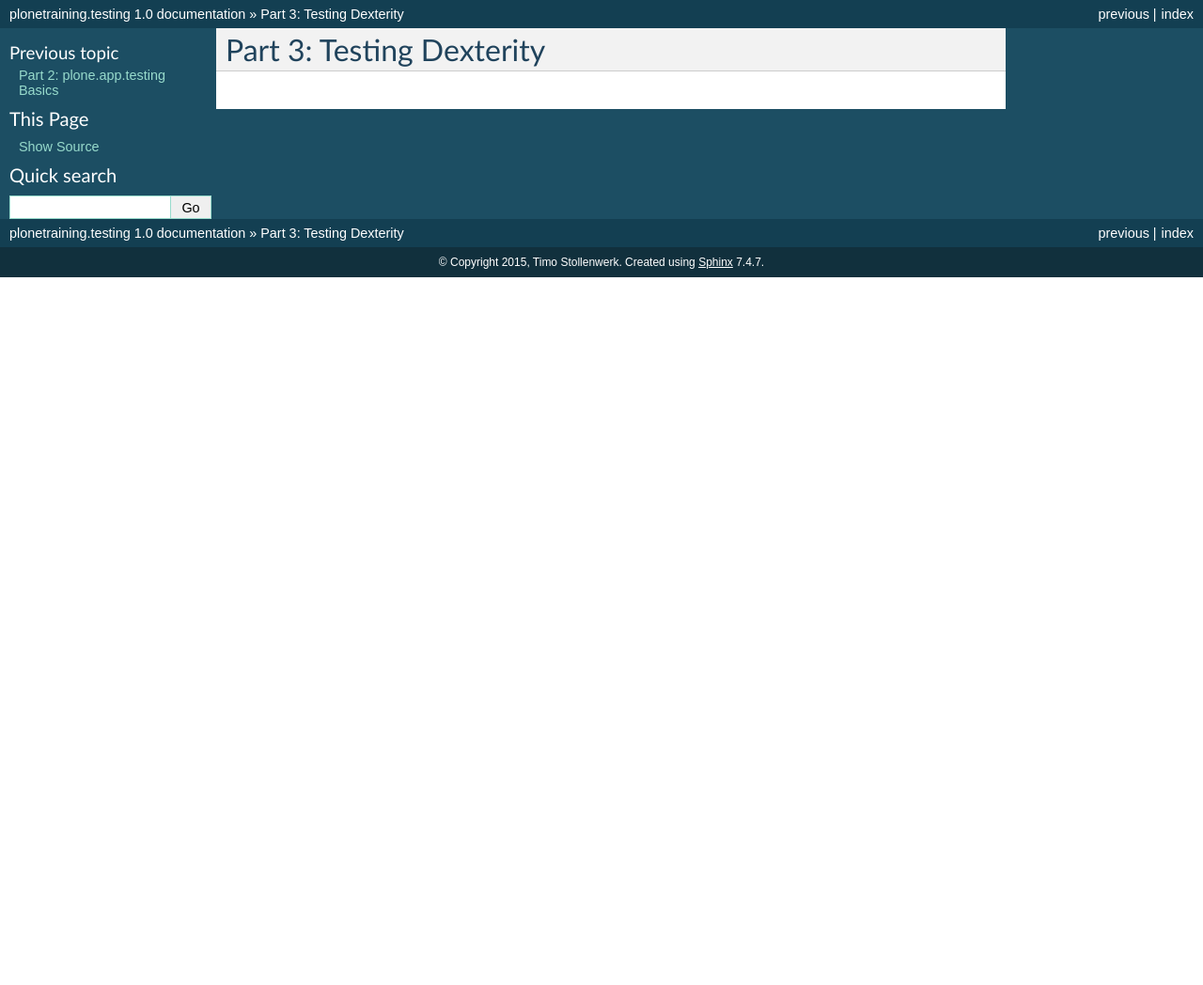
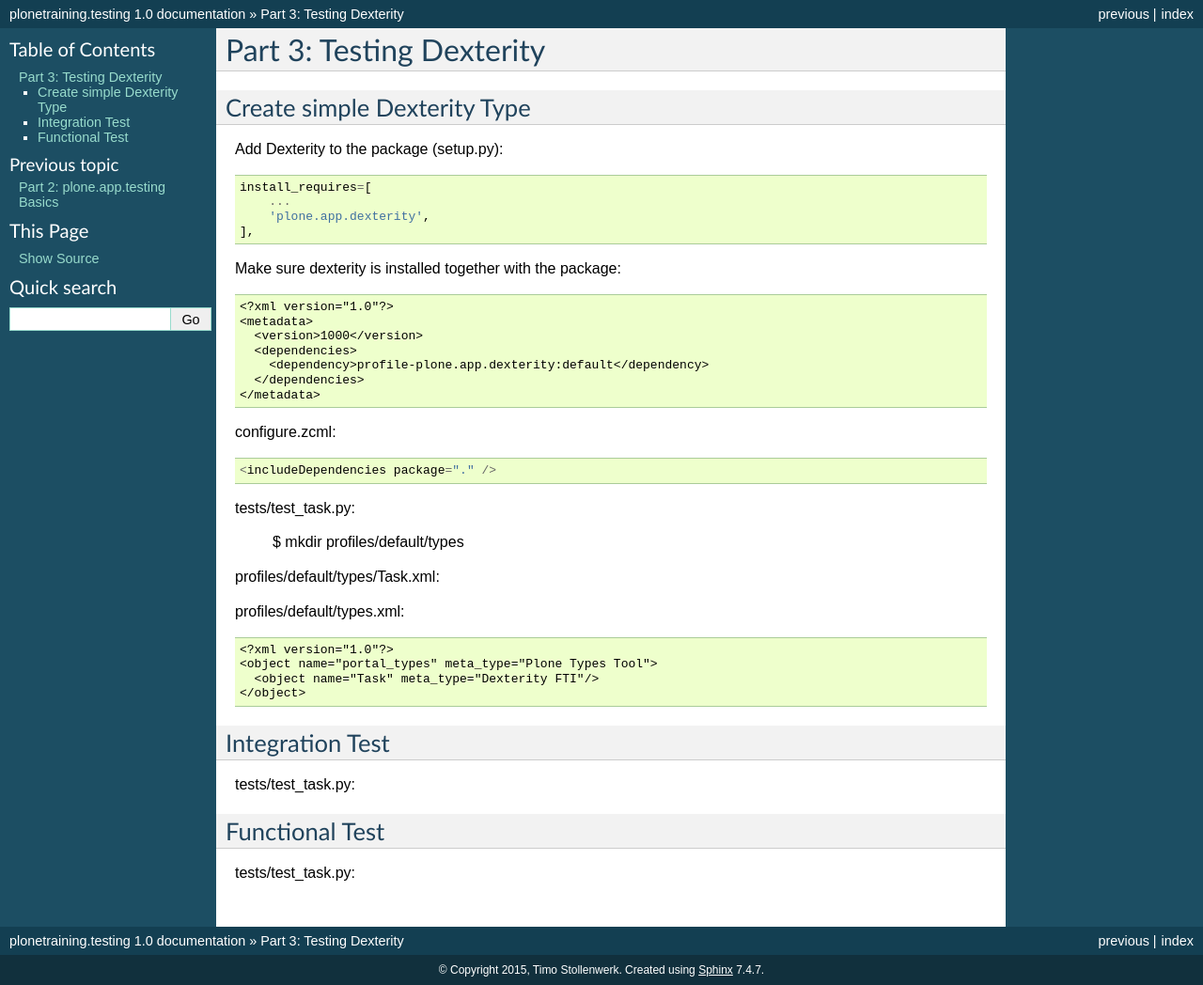
Before and after one commit to tisto/plonetraining.testing, a Sphinx documentation site: the page built from docs/source/testing-dexterity.rst, in a window 1280 px wide. Shown: the whole page at 94% size. Built offline with Sphinx 7.4.7, drawn with Linux system fonts in a browser that asks for light colours; before the commit the page ends 900 px from its top, so only the background shows below that.

Commit message:
Add basic task dx type and an integration test.

```diff
--- a/docs/source/testing-dexterity.rst
+++ b/docs/source/testing-dexterity.rst
@@ -1,3 +1,52 @@
 ==============================================================================
 Part 3: Testing Dexterity
 ==============================================================================
+
+Create simple Dexterity Type
+----------------------------
+
+Add Dexterity to the package (setup.py)::
+
+    install_requires=[
+        ...
+        'plone.app.dexterity',
+    ],
+
+Make sure dexterity is installed together with the package::
+
+    <?xml version="1.0"?>
+    <metadata>
+      <version>1000</version>
+      <dependencies>
+        <dependency>profile-plone.app.dexterity:default</dependency>
+      </dependencies>
+    </metadata>
+
+configure.zcml::
+
+    <includeDependencies package="." />
+
+tests/test_task.py:
+
+    $ mkdir profiles/default/types
+
+profiles/default/types/Task.xml:
+
+
+profiles/default/types.xml::
+
+    <?xml version="1.0"?>
+    <object name="portal_types" meta_type="Plone Types Tool">
+      <object name="Task" meta_type="Dexterity FTI"/>
+    </object>
+
+
+Integration Test
+----------------
+
+tests/test_task.py::
+
+Functional Test
+---------------
+
+tests/test_task.py::
--- a/setup.py
+++ b/setup.py
@@ -44,6 +44,7 @@ setup(
         'plone.api',
         'setuptools',
         'z3c.jbot',
+        'plone.app.dexterity',
     ],
     extras_require={
         'test': [
```
Also changed, not shown: 6 other files.
